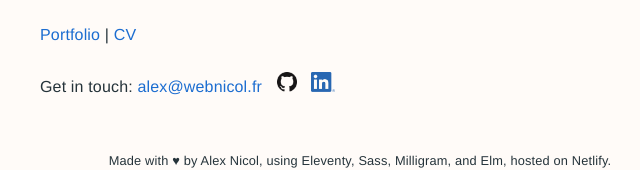
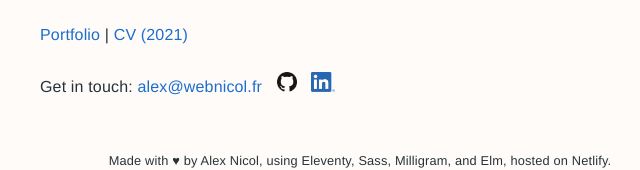
Before and after one commit to alexandrenicol/webnicol-v2, an Eleventy site: page index.html in a window 1280 px wide. Shown: the part 627-797 px from the top of the page, 280-920 px from the left. Built offline with nearby package versions, Linux system fonts and the light colour scheme; Eleventy itself is replaced by a stand-in of ours; files that its build step writes are made by us from their sources; a web font is replaced by a local one.

Commit message:
indicate cv year

```diff
--- a/index.html
+++ b/index.html
@@ -38,7 +38,7 @@ title: Alex Nicol
         </p>
         <p>
             <a href="/portfolio">Portfolio</a> | <a target="_blank" rel="noopener noreferrer"
-                href="/static/files/AN-CV-2021.pdf">CV</a>
+                href="/static/files/AN-CV-2021.pdf">CV (2021)</a>
         </p>
         <p>
             Get in touch: <a href="mailto:alex@webnicol.fr">
```
